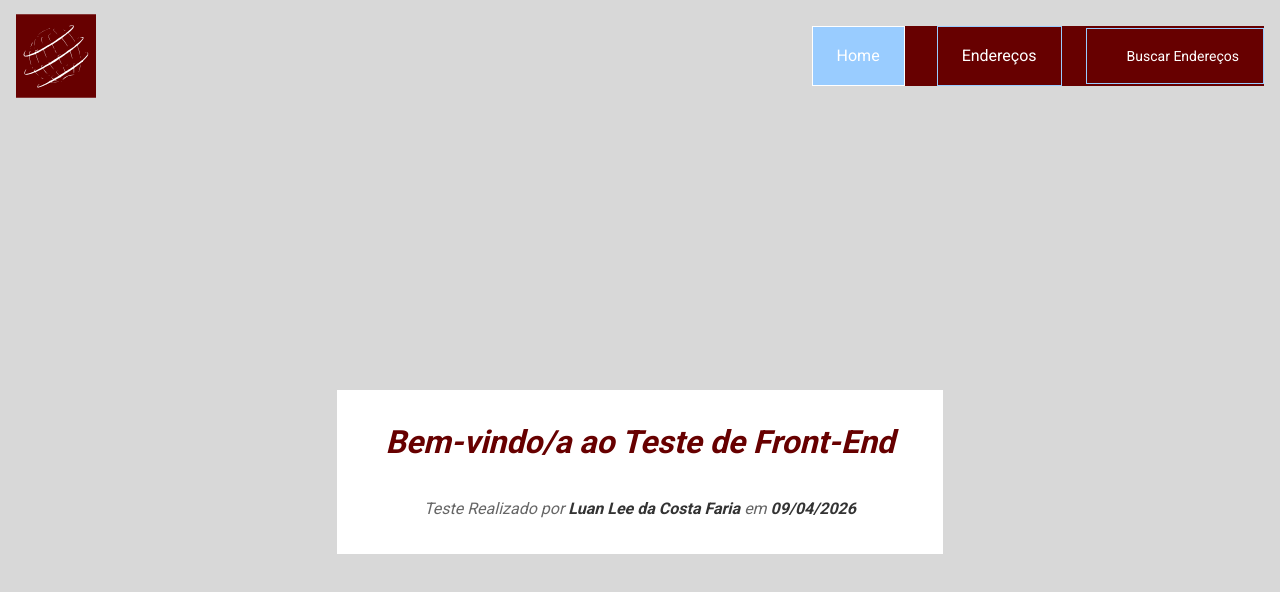
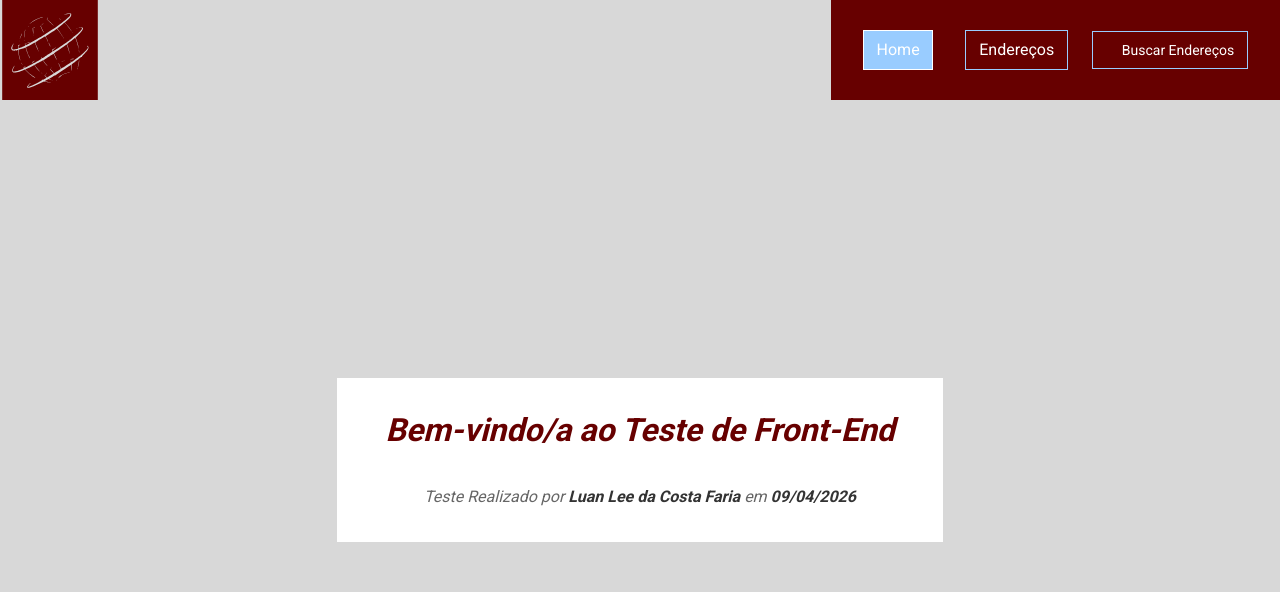
Before and after one commit to luanleecf/Teste-Frontend-SCCON, an Angular app: page /home in a window 1280 px wide. Shown: the top 592 px of the page. Built offline with nearby package versions, Linux system fonts and the light colour scheme.

Commit message:
feat: ajustando menu para de acordo com layout proposto

```diff
--- /dev/null
+++ b/src/app/components/header/header-menu.component.html
@@ -0,0 +1,34 @@
+<div class="menu-container">
+  <!-- Menu de Navegação -->
+  <nav class="nav-menu">
+    <a routerLink="/home" routerLinkActive="active" (click)="fecharMenu()" class="nav-item">
+      Home
+    </a>
+    <div class="nav-group">
+      <a routerLink="/cep" routerLinkActive="active" (click)="fecharMenu()" class="nav-item">
+        Endereços
+      </a>
+      <a routerLink="/cep" routerLinkActive="active" (click)="fecharMenu()" class="nav-item submenu-item">
+        Buscar Endereços
+      </a>
+    </div>
+  </nav>
+
+  <!-- Menu Mobile Toggle -->
+  <button class="menu-toggle" (click)="toggle()" aria-label="Menu">
+    <span></span>
+    <span></span>
+    <span></span>
+  </button>
+</div>
+
+<!-- Menu Mobile -->
+@if (menuAberto) {
+<nav class="nav-mobile">
+  <a routerLink="/home" routerLinkActive="active" (click)="fecharMenu()" class="nav-item">Home</a>
+  <a routerLink="/cep" routerLinkActive="active" (click)="fecharMenu()" class="nav-item">Endereços</a>
+  <a routerLink="/cep" routerLinkActive="active" (click)="fecharMenu()" class="nav-item submenu-item">
+    Buscar Endereços
+  </a>
+</nav>
+}
--- /dev/null
+++ b/src/app/components/header/header-menu.component.scss
@@ -0,0 +1,107 @@
+@import '../../../styles/variables';
+
+// -------- MENU CONTAINER --------
+.menu-container {
+  display: flex;
+  align-items: center;
+  background-color: $color-primary;
+  height: 100%;
+  padding: 0 $spacing-lg;
+}
+
+// -------- MENU DESKTOP --------
+.nav-menu {
+  display: flex;
+  gap: $spacing-lg;
+  align-items: center;
+  background-color: transparent;
+
+  @media (max-width: $breakpoint-md) {
+    display: none;
+  }
+}
+
+.nav-group {
+  display: flex;
+  gap: $spacing-md;
+  align-items: center;
+}
+
+.nav-item {
+  color: $color-white;
+  text-decoration: none;
+  font-size: $font-size-base;
+  font-weight: 400;
+  padding: 0.4rem 0.8rem;
+  border: 1px solid $color-nav-border-light;
+  border-radius: 0;
+  background-color: transparent;
+  cursor: pointer;
+
+  &:hover {
+    background-color: $color-nav-hover-light;
+  }
+
+  &.active {
+    border: 1px solid $color-white;
+    background-color: $color-nav-hover-light;
+  }
+
+  &.submenu-item {
+    font-size: $font-size-sm;
+    padding-left: calc(0.8rem + $spacing-sm);
+  }
+}
+
+// -------- MENU MOBILE --------
+.menu-toggle {
+  display: none;
+  flex-direction: column;
+  gap: 6px;
+  background: none;
+  border: none;
+  cursor: pointer;
+  padding: 0;
+
+  @media (max-width: $breakpoint-md) {
+    display: flex;
+  }
+
+  span {
+    width: 25px;
+    height: 3px;
+    background-color: $color-white;
+    border-radius: 2px;
+    transition: all $transition-speed $transition-easing;
+  }
+}
+
+.nav-mobile {
+  display: none;
+  flex-direction: column;
+  background-color: $color-primary;
+  padding: $spacing-md 0;
+  border-top: 1px solid $color-nav-border-light;
+
+  @media (max-width: $breakpoint-md) {
+    display: flex;
+  }
+
+  .nav-item {
+    border: none;
+    padding: 0.4rem $spacing-lg;
+    border-radius: 0;
+    font-size: $font-size-base;
+
+    &:hover,
+    &.active {
+      background-color: $color-nav-hover-light;
+      border: none;
+    }
+
+    &.submenu-item {
+      padding-left: calc($spacing-lg + $spacing-lg);
+      font-size: $font-size-sm;
+    }
+  }
+}
--- /dev/null
+++ b/src/app/components/header/header-menu.component.ts
@@ -0,0 +1,22 @@
+import { Component } from '@angular/core';
+import { RouterLink, RouterLinkActive } from '@angular/router';
+import { CommonModule } from '@angular/common';
+
+@Component({
+  selector: 'sccon-header-menu',
+  standalone: true,
+  imports: [RouterLink, RouterLinkActive, CommonModule],
+  templateUrl: './header-menu.component.html',
+  styleUrl: './header-menu.component.scss'
+})
+export class HeaderMenu {
+  menuAberto = false;
+
+  toggle() {
+    this.menuAberto = !this.menuAberto;
+  }
+
+  fecharMenu() {
+    this.menuAberto = false;
+  }
+}
--- a/src/app/components/header/header.component.html
+++ b/src/app/components/header/header.component.html
@@ -1,42 +1,16 @@
-<header class="app-header">
+<header class="header-sccon">
+  <!-- Logo -->
   <div class="header-container">
     <div class="logo-area">
       <div class="logo-box">
         <div class="logo" aria-label="Logo SCCON"></div>
       </div>
     </div>
-
-    <!-- Menu de Navegação -->
-    <nav class="nav-menu">
-      <a routerLink="/home" routerLinkActive="active" (click)="fecharMenu()" class="nav-item">
-        Home
-      </a>
-      <div class="nav-group">
-        <a routerLink="/cep" routerLinkActive="active" (click)="fecharMenu()" class="nav-item">
-          Endereços
-        </a>
-        <a routerLink="/cep" routerLinkActive="active" (click)="fecharMenu()" class="nav-item submenu-item">
-          Buscar Endereços
-        </a>
-      </div>
-    </nav>
-
-    <!-- Menu Mobile Toggle -->
-    <button class="menu-toggle" (click)="toggle()" aria-label="Menu">
-      <span></span>
-      <span></span>
-      <span></span>
-    </button>
   </div>
 
-  <!-- Menu Mobile -->
-  @if (menuAberto) {
-  <nav class="nav-mobile">
-    <a routerLink="/home" routerLinkActive="active" (click)="fecharMenu()" class="nav-item">Home</a>
-    <a routerLink="/cep" routerLinkActive="active" (click)="fecharMenu()" class="nav-item">Endereços</a>
-    <a routerLink="/cep" routerLinkActive="active" (click)="fecharMenu()" class="nav-item submenu-item">
-      Buscar Endereços
-    </a>
-  </nav>
-  }
+  <!-- Spacer para empurrar menu à direita -->
+  <div class="header-spacer"></div>
+
+  <!-- Menu -->
+  <sccon-header-menu></sccon-header-menu>
 </header>
--- a/src/app/components/header/header.component.scss
+++ b/src/app/components/header/header.component.scss
@@ -1,25 +1,23 @@
 @import '../../../styles/variables';
 
-.app-header {
+.header-sccon {
   background-color: transparent;
-  // border-bottom: 1px solid $color-header-border;
   position: sticky;
   top: 0;
   z-index: 100;
+  display: flex;
+  align-items: stretch;
+  width: 100%;
 
-  .header-container {
-    display: flex;
-    justify-content: space-between;
-    align-items: center;
-    padding: $spacing-sm $spacing-sm;
-    max-width: 1400px;
-    margin: 0 auto;
-
-    @media (max-width: $breakpoint-md) {
-      padding: $spacing-sm $spacing-md;
-    }
+  sccon-header-menu {
+    flex: 0 0 auto;
   }
 }
+
+.header-spacer {
+  flex: 1;
+}
+
 
 // -------- LOGO --------
 .logo-area {
@@ -32,16 +30,15 @@
   display: flex;
   align-items: center;
   justify-content: center;
-  width: 80px;
-  height: 80px;
+  width: 100px;
+  height: 100px;
   border: none;
   border-radius: 0;
-  background-color: $color-white;
 }
 
 .logo {
-  width: 100px;
-  height: 100px;
+  width: 100%;
+  height: 100%;
   background-color: $color-primary;
   -webkit-mask: url('/assets/logo-sccon.svg') no-repeat center;
   mask: url('/assets/logo-sccon.svg') no-repeat center;
@@ -52,100 +49,3 @@
 .brand-text {
   display: none;
 }
-// -------- MENU DESKTOP --------
-.nav-menu {
-  display: flex;
-  gap: $spacing-lg;
-  align-items: center;
-  background-color: $color-primary;
-
-
-  @media (max-width: $breakpoint-md) {
-    display: none;
-  }
-}
-
-.nav-group {
-  display: flex;
-  gap: $spacing-md;
-  align-items: center;
-}
-
-.nav-item {
-  color: $color-white;
-  text-decoration: none;
-  font-size: $font-size-base;
-  font-weight: 400;
-  padding: $spacing-sm $spacing-md;
-  border: 1px solid $color-nav-border-light;
-  border-radius: 0;
-  background-color: transparent;
-  cursor: pointer;
-
-  &:hover {
-    background-color: $color-nav-hover-light;
-  }
-
-  &.active {
-    border: 1px solid $color-white;
-    background-color: $color-nav-hover-light;
-  }
-
-  &.submenu-item {
-    font-size: $font-size-sm;
-    padding-left: calc($spacing-md + $spacing-sm);
-  }
-}
-
-// -------- MENU MOBILE --------
-.menu-toggle {
-  display: none;
-  flex-direction: column;
-  gap: 6px;
-  background: none;
-  border: none;
-  cursor: pointer;
-  padding: 0;
-
-  @media (max-width: $breakpoint-md) {
-    display: flex;
-  }
-
-  span {
-    width: 25px;
-    height: 3px;
-    background-color: $color-white;
-    border-radius: 2px;
-    transition: all $transition-speed $transition-easing;
-  }
-}
-
-.nav-mobile {
-  display: none;
-  flex-direction: column;
-  background-color: $color-nav-hover-light;
-  padding: $spacing-md 0;
-  border-top: 1px solid $color-nav-border-light;
-
-  @media (max-width: $breakpoint-md) {
-    display: flex;
-  }
-
-  .nav-item {
-    border: none;
-    padding: $spacing-md $spacing-lg;
-    border-radius: 0;
-    font-size: $font-size-base;
-
-    &:hover,
-    &.active {
-      background-color: $color-nav-hover-light;
-      border: none;
-    }
-
-    &.submenu-item {
-      padding-left: calc($spacing-lg + $spacing-lg);
-      font-size: $font-size-sm;
-    }
-  }
-}
--- a/src/app/components/header/header.component.ts
+++ b/src/app/components/header/header.component.ts
@@ -1,22 +1,11 @@
 import { Component } from '@angular/core';
-import { RouterLink, RouterLinkActive } from '@angular/router';
-import { CommonModule } from '@angular/common';
+import { HeaderMenu } from './header-menu.component';
 
 @Component({
   selector: 'sccon-header',
   standalone: true,
-  imports: [RouterLink, RouterLinkActive, CommonModule],
+  imports: [HeaderMenu],
   templateUrl: './header.component.html',
   styleUrl: './header.component.scss'
 })
-export class Header {
-  menuAberto = false;
-
-  toggle() {
-    this.menuAberto = !this.menuAberto;
-  }
-
-  fecharMenu() {
-    this.menuAberto = false;
-  }
-}
+export class Header {}
```
